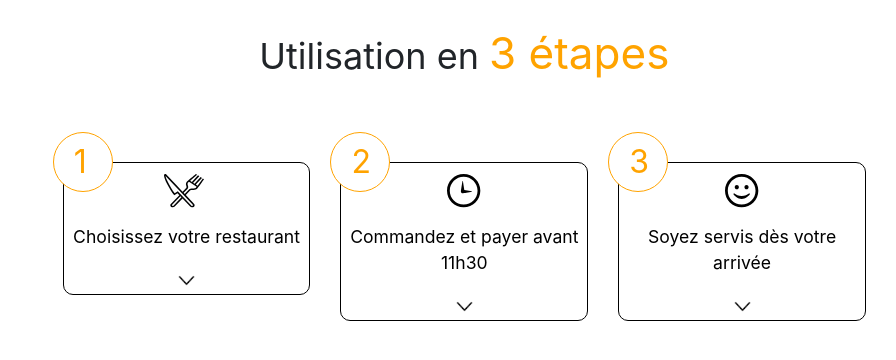
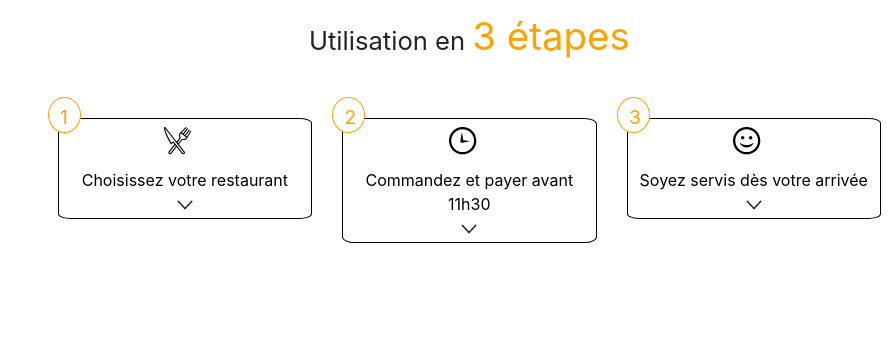
Before and after one commit to dinaramaro/Projet3-EasyLunch-WildCodeSchool, a React (Create React App) app: page / in a window 1280 px wide. Shown: the top 360 px of the page, without its empty margins (384-1280 px from the left). Built offline with nearby package versions, Linux system fonts and the light colour scheme.

Commit message:
modif en scss

```diff
--- a/src/components/Explication.css
+++ /dev/null
@@ -1,221 +0,0 @@
-
-.icone {
-    width: 60px;
-    height: 60px;
-    padding-top: 10px;
-
-}
-
-.bouton {
-    margin-bottom: 0px!important;
-    background-color: white;
-    border: 1px solid black;
-    border-radius: 10px;
-    width: 100%;
-
-}
-
-.bouton:hover {
-    cursor: pointer;
-}
-.carte {
-    border: 0px solid black!important;
-}
-
-.col {
-
-    width: 100%;
-}
-
-.paraDetails {
-    text-align: justify;
-    padding: 10px 10px;
-}
-
-.arrow {
-    height: 25px;
-}
-
-@media (max-width: 575.98px) {
-
-    .video {
-        display: none;
-    }
-    .para1 {
-        text-align: center;
-        margin-top: 20px;
-        font-size: 1.5rem;
-    }
-
-    .para2 {
-        font-size: 2rem;
-        color: #ffa300;
-
-    }
-    .round {
-        border: 1px solid #ffa300;
-        color: #ffa300;
-        width: 45px;
-        height: 45px;
-        border-radius: 50%;
-        padding-left: 15px;
-        padding-top: 5px;
-        font-size: 1.5rem;
-        position: relative;
-        top: 20px;
-        left: -10px;
-        z-index: 5;
-        background-color: white;
-
-
-    }
-}
-
-@media (min-width: 576px) and (max-width: 767.98px) {
-    .para1 {
-        text-align: center;
-        margin-top: 20px;
-        font-size: 1.3rem;
-    }
-
-    .para2 {
-        font-size: 1.75rem;
-        color: #ffa300;
-
-    }
-    .round {
-        border: 1px solid #ffa300;
-        color: #ffa300;
-        width: 45px;
-        height: 45px;
-        border-radius: 50%;
-        padding-left: 15px;
-        padding-top: 5px;
-        font-size: 1.5rem;
-        position: relative;
-        top: 20px;
-        left: -10px;
-        z-index: 5;
-        background-color: white;
-
-
-    }
-    .title {
-        font-size: 0.75rem;
-    }
-    .icone {
-        margin-left: 20px;
-    }
-}
-
-@media (min-width: 768px) and (max-width: 991.98px) {
-    .para1 {
-        text-align: center;
-        margin-top: 20px;
-        font-size: 1.75rem;
-    }
-
-    .para2 {
-        font-size: 2rem;
-        color: #ffa300;
-
-    }
-    .round {
-        border: 1px solid #ffa300;
-        color: #ffa300;
-        width: 50px;
-        height: 50px;
-        border-radius: 50%;
-        padding-left: 17px;
-        padding-top: 7px;
-        font-size: 1.5rem;
-        position: relative;
-        top: 20px;
-        left: -10px;
-        z-index: 5;
-        background-color: white;
-
-
-    }
-    .title {
-        font-size: 1rem;
-    }
-    .icone {
-        margin-left: 25px;
-    }
-}
-@media (min-width: 992px) and (max-width: 1199.98px) {
-    .para1 {
-        text-align: center;
-        margin-top: 20px;
-        font-size: 2rem;
-    }
-
-    .para2 {
-        font-size: 2.5rem;
-        color: #ffa300;
-
-    }
-    .round {
-        border: 1px solid #ffa300;
-        color: #ffa300;
-        width: 55px;
-        height: 55px;
-        border-radius: 50%;
-        padding-left: 20px;
-        padding-top: 10px;
-        font-size: 1.5rem;
-        position: relative;
-        top: 20px;
-        left: -10px;
-        z-index: 5;
-        background-color: white;
-
-    }
-    .icone {
-        margin-left: 20px;
-    }
-    .title {
-        font-size: 1rem;
-    }
-}
-@media (min-width: 1200px) {
-
-    .para1 {
-
-        margin-top: 20px;
-        font-size: 2.25rem;
-        text-align: center;
-    }
-
-    .para2 {
-        font-size: 2.75rem;
-        color: #ffa300;
-        margin-bottom: 0rem;
-        text-align: center;
-    }
-
-    .round {
-        border: 1px solid #ffa300;
-        color: #ffa300;
-        width: 60px;
-        height: 60px;
-        border-radius: 50%;
-        padding-left: 20px;
-        padding-top: 5px;
-        font-size: 2rem;
-        position: relative;
-        top: 30px;
-        left: -10px;
-        z-index: 5;
-        background-color: white;
-
-
-    }
-    .icone {
-        margin-left: 15px;
-    }
-    .title {
-        font-size: 1.1rem;
-    }
-}
--- a/src/components/Explication.jsx
+++ b/src/components/Explication.jsx
@@ -1,8 +1,8 @@
 import React, { Component } from 'react';
 import {
-  Container, Collapse, Row, Col,
+  Collapse, Row, Col,
 } from 'reactstrap';
-import './Explication.css';
+import './Explication.scss';
 import Media from './Media';
 
 class Explication extends Component {
@@ -41,7 +41,7 @@ class Explication extends Component {
   render() {
     const { collapseChoose, collapseEnjoy, collapseShare } = this.state;
     return (
-      <Container fluid>
+      <div className="Explication">
         <Row>
           <Col className="video" sm="4">
             <Media />
@@ -94,7 +94,7 @@ class Explication extends Component {
             </Row>
           </Col>
         </Row>
-      </Container>
+      </div>
     );
   }
 }
--- /dev/null
+++ b/src/components/Explication.scss
@@ -0,0 +1,71 @@
+.Explication {
+  .para1 {
+
+    text-align: center;
+    margin-top: 1%;
+    font-size: 2vw;
+
+    .para2 {
+      font-size: 3vw;
+      color: #ffa300;
+
+    }
+
+  }
+
+  .col {
+    width: 100%;
+
+    .bouton {
+
+      background-color: white;
+      border: 1px solid black;
+      border-radius: 5%;
+      width: 100%;
+      &:hover {
+        cursor: pointer;
+      }
+
+      .icone {
+        width: 17%;
+        padding-top: 3%;
+
+      }
+      .arrow {
+        width: 10%;
+      }
+      .title {
+        font-size: 1.25vw;
+        margin-bottom: 0%;
+      }
+    }
+
+    .paraDetails {
+      text-align: justify;
+      padding: 5% 5%;
+    }
+
+    .round {
+      border: 1px solid #ffa300;
+      color: #ffa300;
+      width: 13%;
+      border-radius: 50%;
+      padding-left: 4.5%;
+      padding-top: 2%;
+      font-size: 1.5vw;
+      position: relative;
+      top: 15px;
+      left: -10px;
+      z-index: 5;
+      background-color: white;
+
+    }
+  }
+}
+
+@media (max-width: 900px) {
+  .video {
+    display: none;
+  }
+
+}
```
Also changed, not shown: package.json (+18 -1 lines).
